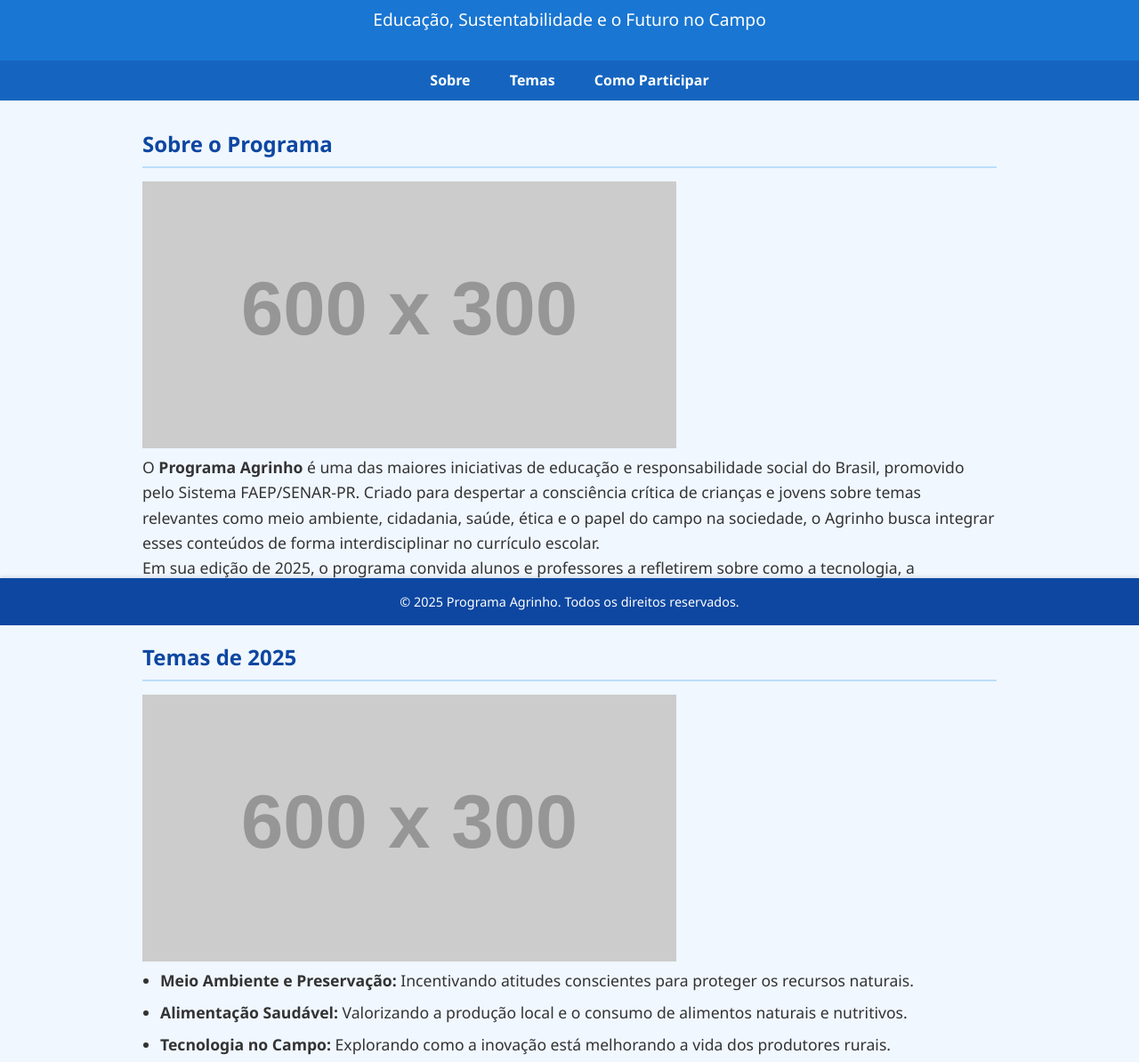
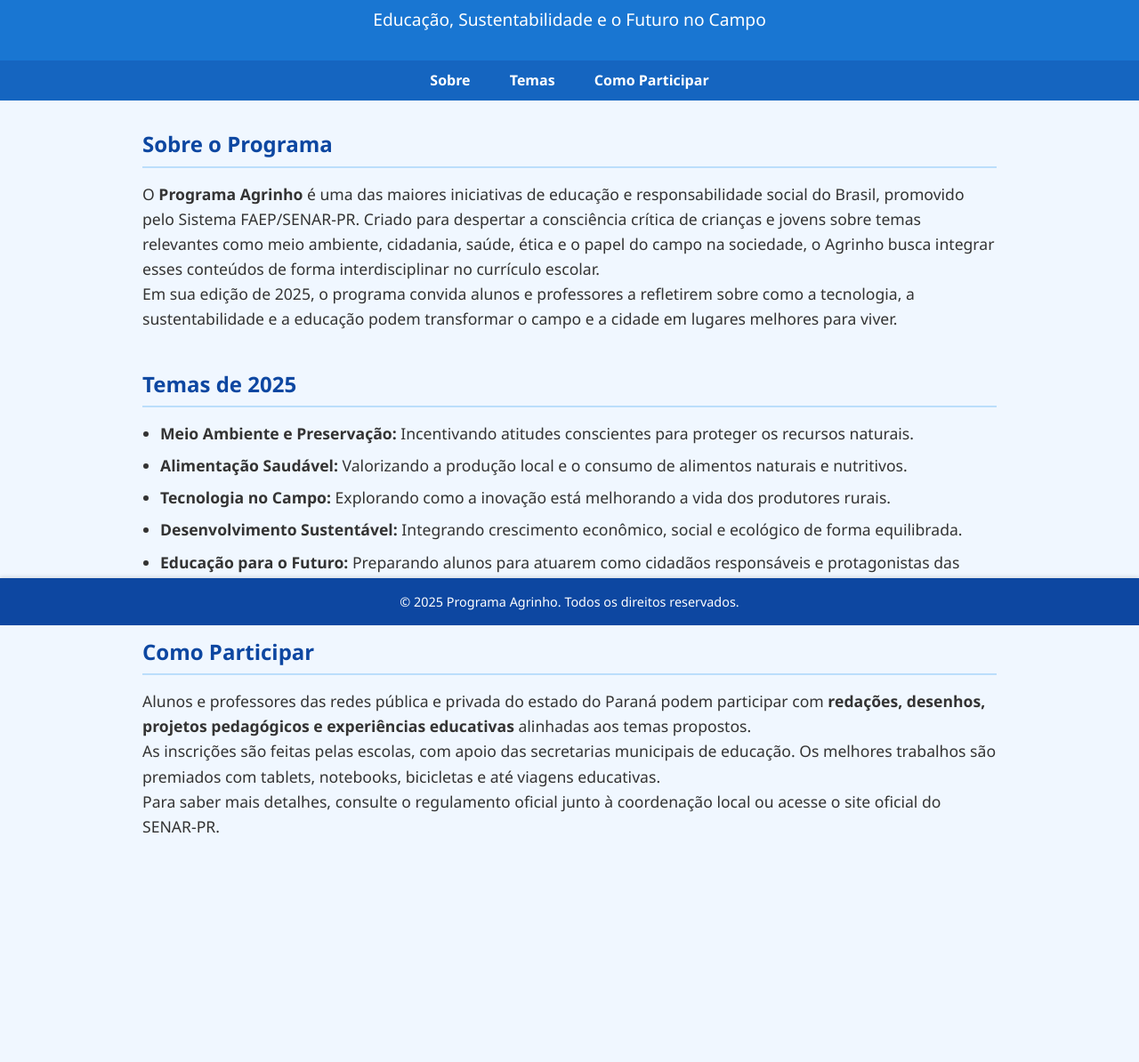
Before and after one commit to VivihCarnieli/Projeto-agrinho-2025, a plain HTML site: page agrinho_files/index.html in a window 1280 px wide. Shown: the part 97-1291 px from the top of the page at 89% size. After the commit the page ends 1110 px from the top, so only its background shows below. Drawn offline with Linux system fonts and the light colour scheme; placeholder pictures from the web are drawn by us.

Commit message:
Add files via upload

```diff
--- a/agrinho_files/index.html
+++ b/agrinho_files/index.html
@@ -22,14 +22,12 @@
 <main>
     <section id="sobre">
         <h2>Sobre o Programa</h2>
-        <img src="https://via.placeholder.com/600x300/0000FF/808080?Text=Agrinho+2025" alt="Imagem do Programa Agrinho" class="img-section">
         <p>O <strong>Programa Agrinho</strong> é uma das maiores iniciativas de educação e responsabilidade social do Brasil, promovido pelo Sistema FAEP/SENAR-PR. Criado para despertar a consciência crítica de crianças e jovens sobre temas relevantes como meio ambiente, cidadania, saúde, ética e o papel do campo na sociedade, o Agrinho busca integrar esses conteúdos de forma interdisciplinar no currículo escolar.</p>
         <p>Em sua edição de 2025, o programa convida alunos e professores a refletirem sobre como a tecnologia, a sustentabilidade e a educação podem transformar o campo e a cidade em lugares melhores para viver.</p>
     </section>
 
     <section id="temas">
         <h2>Temas de 2025</h2>
-        <img src="https://via.placeholder.com/600x300/4CAF50/FFFFFF?Text=Meio+Ambiente" alt="Meio Ambiente" class="img-section">
         <ul>
             <li><strong>Meio Ambiente e Preservação:</strong> Incentivando atitudes conscientes para proteger os recursos naturais.</li>
             <li><strong>Alimentação Saudável:</strong> Valorizando a produção local e o consumo de alimentos naturais e nutritivos.</li>
@@ -41,7 +39,6 @@
 
     <section id="participar">
         <h2>Como Participar</h2>
-        <img src="https://via.placeholder.com/600x300/FFEB3B/000000?Text=Inscrição" alt="Como Participar" class="img-section">
         <p>Alunos e professores das redes pública e privada do estado do Paraná podem participar com <strong>redações, desenhos, projetos pedagógicos e experiências educativas</strong> alinhadas aos temas propostos.</p>
         <p>As inscrições são feitas pelas escolas, com apoio das secretarias municipais de educação. Os melhores trabalhos são premiados com tablets, notebooks, bicicletas e até viagens educativas.</p>
         <p>Para saber mais detalhes, consulte o regulamento oficial junto à coordenação local ou acesse o site oficial do SENAR-PR.</p>
```
